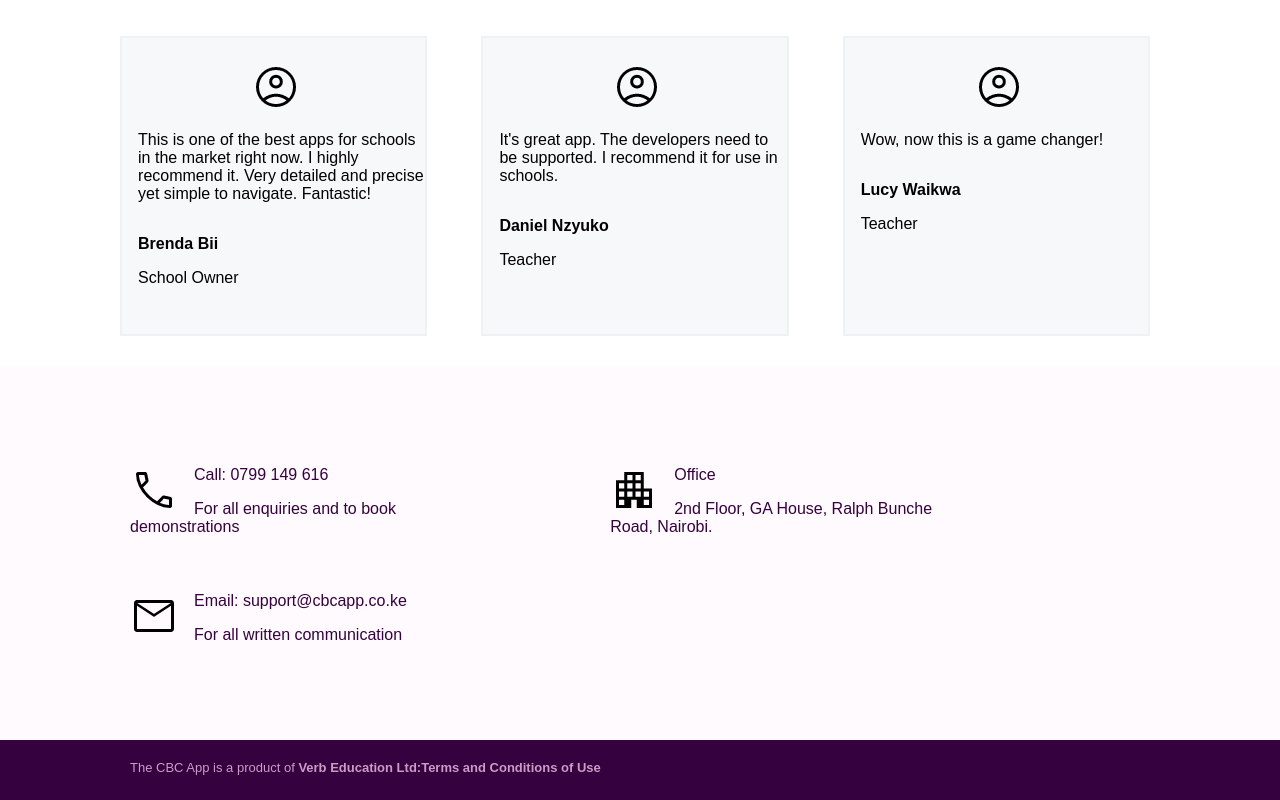
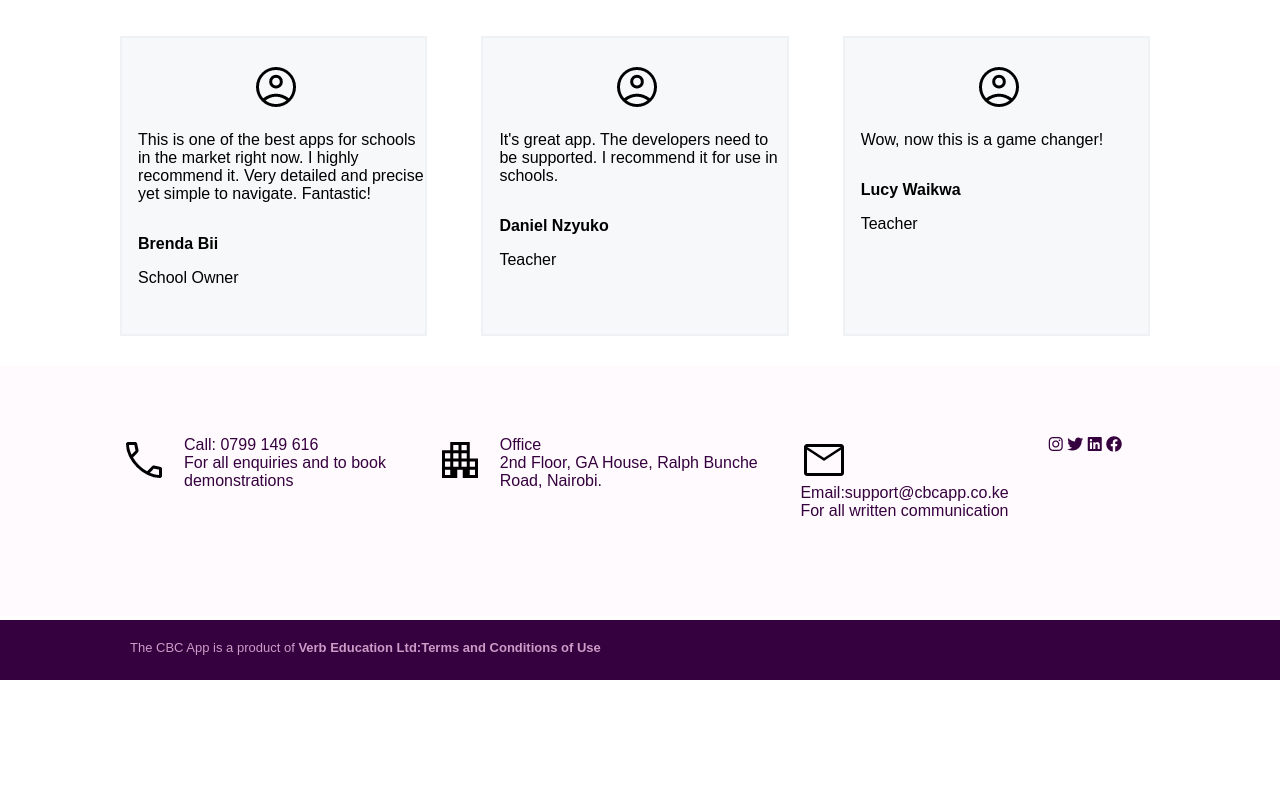
Before and after one commit to BMuchanga/CBCApp-Website, a plain HTML site: page index.html in a window 1280 px wide. Shown: the part 3981-4781 px from the top of the page. After the commit the page ends 4661 px from the top, so only its background shows below. Drawn offline with Linux system fonts and the light colour scheme.

Commit message:
new changes

```diff
--- a/index.html
+++ b/index.html
@@ -7,6 +7,7 @@
     <title>The CBC App | An assessment and record keeping tool for CBC teachers in Kenya's primary schools</title>
     <!--add favicon-->
     <link rel="stylesheet"  href="styles/index.css">
+    <link rel="stylesheet" href="https://cdnjs.cloudflare.com/ajax/libs/font-awesome/6.3.0/css/all.min.css" integrity="sha512-SzlrxWUlpfuzQ+pcUCosxcglQRNAq/DZjVsC0lE40xsADsfeQoEypE+enwcOiGjk/bSuGGKHEyjSoQ1zVisanQ==" crossorigin="anonymous" referrerpolicy="no-referrer" />
 </head>
 <body>
     <header>
@@ -114,8 +115,14 @@
         </div>
         <div class="email">
             <img src="images/mail_FILL0_wght400_GRAD0_opsz48.png" class="spics">
-            <p class="psocial">Email: support@cbcapp.co.ke</p>
+            <p class="psocial">Email:support@cbcapp.co.ke</p>
             <p class="psocial">For all written communication</p>
+        </div>
+        <div class="handles">
+            <i class="fa-brands fa-instagram"></i>
+            <i class="fa-brands fa-twitter"></i>
+            <i class="fa-brands fa-linkedin"></i>
+            <i class="fa-brands fa-facebook"></i>
         </div>
 
     </div>
--- a/styles/index.css
+++ b/styles/index.css
@@ -11,7 +11,6 @@ body{
 header{
     border:1px solid #ddd;
     overflow:hidden;
-
 }
 #logo{
     width:120px;
@@ -233,30 +232,26 @@ a:active{
     padding-bottom:32px;
 }
 .social{
-    background-color: rgba(255,206,236,0.1);
+    background-color:rgba(255,206,236,0.1);
+    color:#36013f;
+    display:inline-block;
+    height:250px;
+    width:100%;
     overflow:auto;
-    color:#36013f;
+}
+.call,.office ,.email,.handles{
+    float:left;
+    padding-top:70px;
 }
 .spics{
     float:left;
     padding-right:16px;
 }
-.call,.office{
-    display:inline-block;
-    padding:30px;
+.call{
+    padding-left:120px;
 }
 .email{
-    padding-left:130px;
-    padding-bottom:80px;
-}
-.call{
-    padding-top:100px;
-    padding-bottom:40px;
-    padding-left:130px;
-    padding-right:130px;
-}
-.psocial{
-    padding-bottom:16px;
+    padding-right:40px;
 }
 footer{
     background-color:#36013f;
--- a/styles/why.css
+++ b/styles/why.css
@@ -44,7 +44,6 @@ a:active{
 #expressway{
     background-color:rgba(255,206,236,0.1) ;
     overflow:auto;
-    border:1px solid #ddd;
     color:#122b46;
 }
 .roadpic{
```
